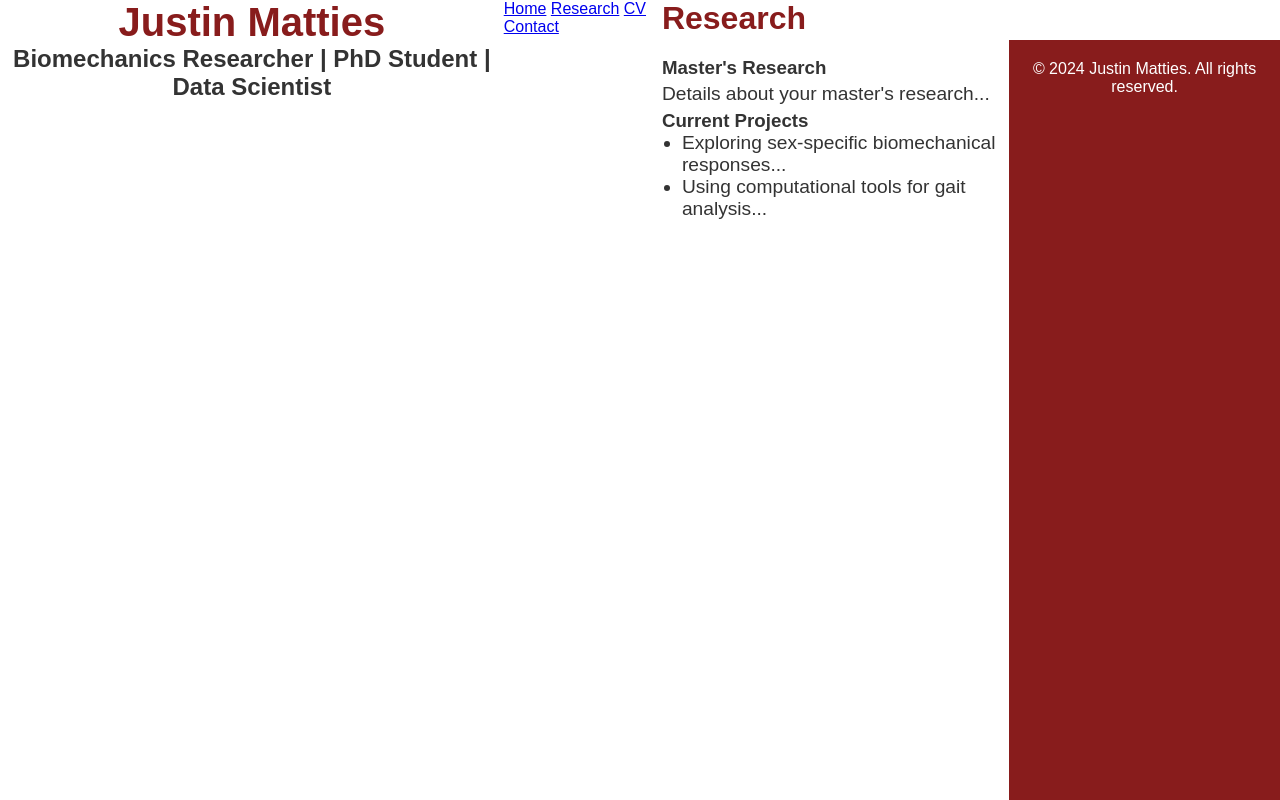
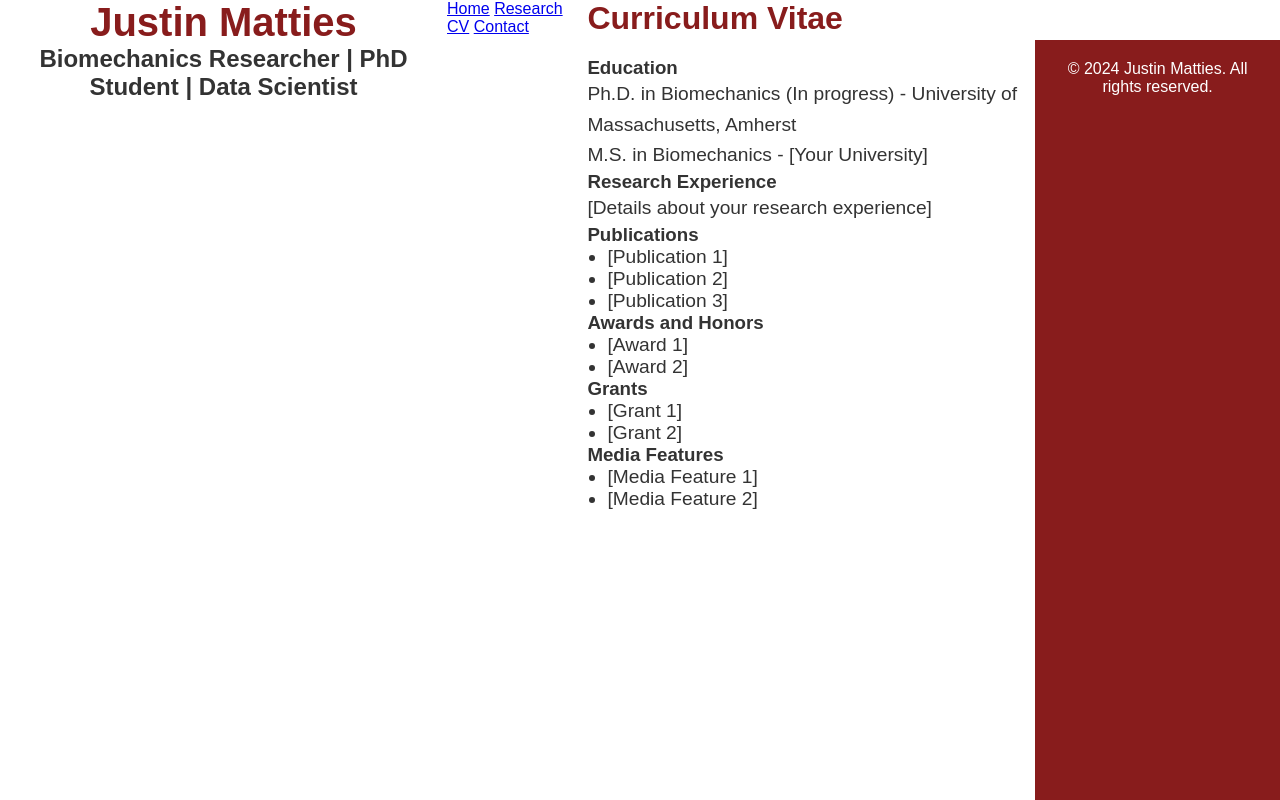
Before and after one commit to justinmatties/justinmatties.github.io, a plain HTML site: page cv.html in a window 1280 px wide. Drawn offline with Linux system fonts and the light colour scheme.

Commit message:
Update cv.html

```diff
--- a/cv.html
+++ b/cv.html
@@ -20,16 +20,39 @@
     </nav>
 
     <section>
-            <h2>Research</h2>
+        <h2>Curriculum Vitae</h2>
 
-            <h3>Master's Research</h3>
-            <p>Details about your master's research...</p>
+        <h3>Education</h3>
+        <p>Ph.D. in Biomechanics (In progress) - University of Massachusetts, Amherst</p>
+        <p>M.S. in Biomechanics - [Your University]</p>
 
-            <h3>Current Projects</h3>
-            <ul>
-                <li>Exploring sex-specific biomechanical responses...</li>
-                <li>Using computational tools for gait analysis...</li>
-            </ul>
+        <h3>Research Experience</h3>
+        <p>[Details about your research experience]</p>
+
+        <h3>Publications</h3>
+        <ul>
+            <li>[Publication 1]</li>
+            <li>[Publication 2]</li>
+            <li>[Publication 3]</li>
+        </ul>
+
+        <h3>Awards and Honors</h3>
+        <ul>
+            <li>[Award 1]</li>
+            <li>[Award 2]</li>
+        </ul>
+
+        <h3>Grants</h3>
+        <ul>
+            <li>[Grant 1]</li>
+            <li>[Grant 2]</li>
+        </ul>
+
+        <h3>Media Features</h3>
+        <ul>
+            <li>[Media Feature 1]</li>
+            <li>[Media Feature 2]</li>
+        </ul>
     </section>
 
     <footer>
```
